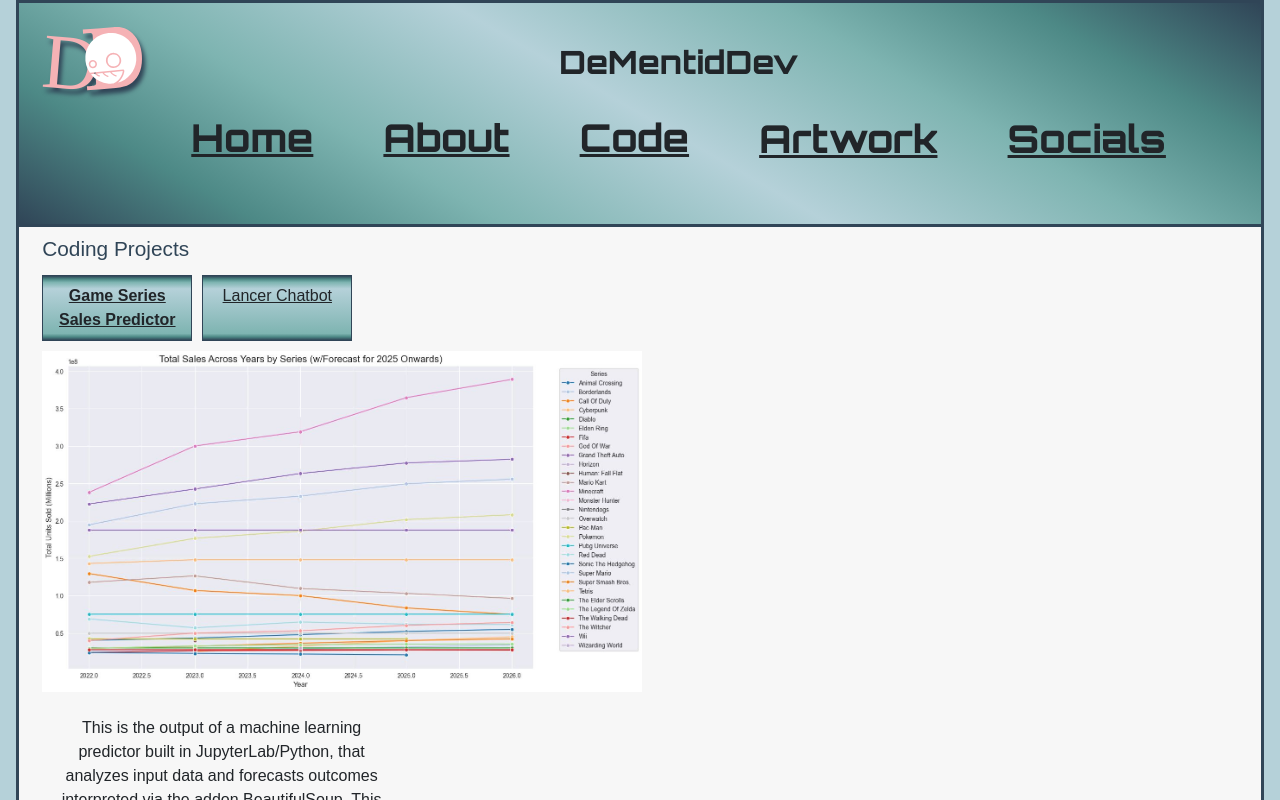
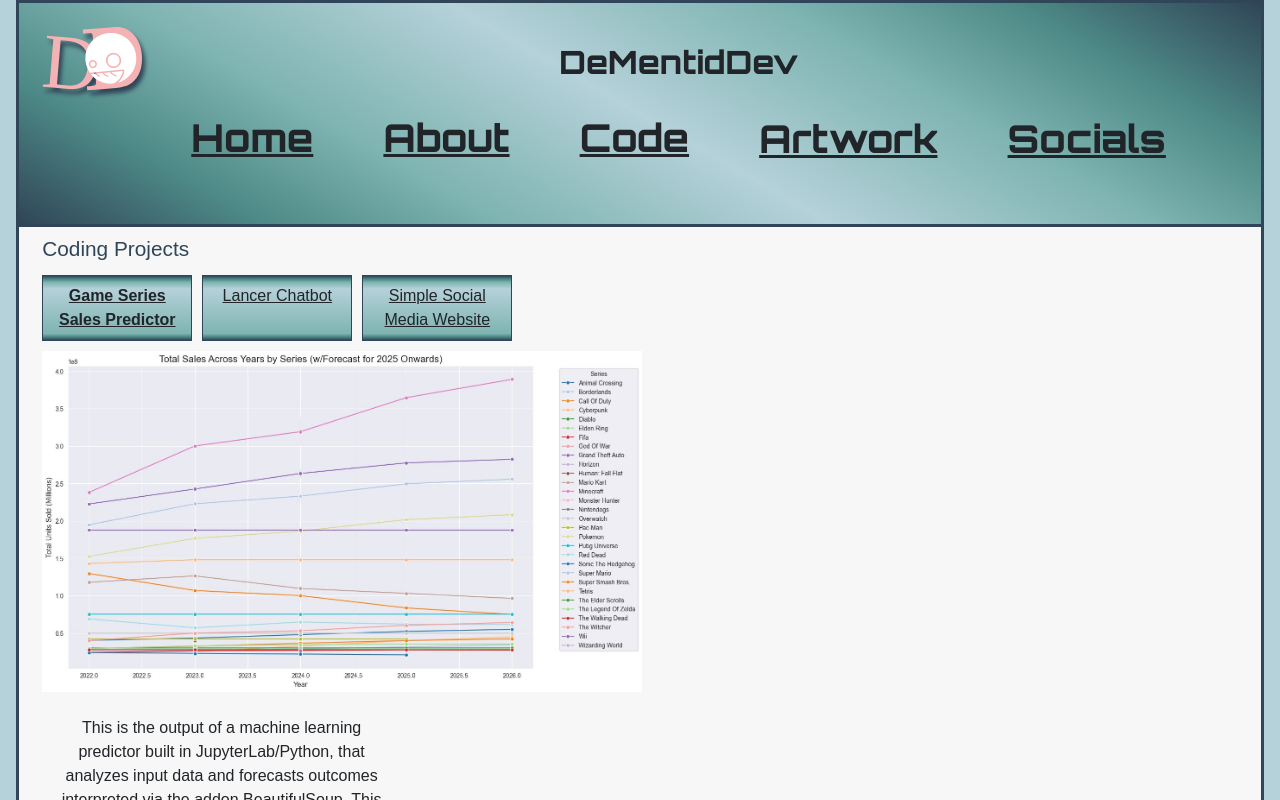
Before and after one commit to DeMentidDev/DeMentidDev.github.io, a React (Vite) app: page /code-gallery in a window 1280 px wide. Shown: the top 800 px of the page. Built offline with nearby package versions, Linux system fonts and the light colour scheme.

Commit message:
new addition to the code gallery!

```diff
--- a/src/Pages/CodeGallery.tsx
+++ b/src/Pages/CodeGallery.tsx
@@ -15,6 +15,12 @@ function CodePage() {
       title: "Lancer Chatbot",
       description:
         "This is a website that uses an advanced language interpreter via python that takes the user's questions, looks for entries within the campus' IRB handbook (the bot's source material), and outputs a passage that applies to the given keywords best. I worked on backend through MongoDB, and assisted my two other partners when it came to connecting the chatbot to the website's backend, as well as sending that backend data to the frontend (website).",
+    },
+    {
+      src: "/images/BubbleBlog.png",
+      title: "Simple Social Media Website",
+      description:
+        "This is a website that has a basic fontend-to-backend communication via Firebase/Firestore. The website allows for creating accounts, following, posts (including liking others' posts and deleting your own), as well as blocking and a report log.",
     },
     // Add more items here as needed
   ];
```
Also changed, not shown: public/images/BubbleBlog.png (added).
